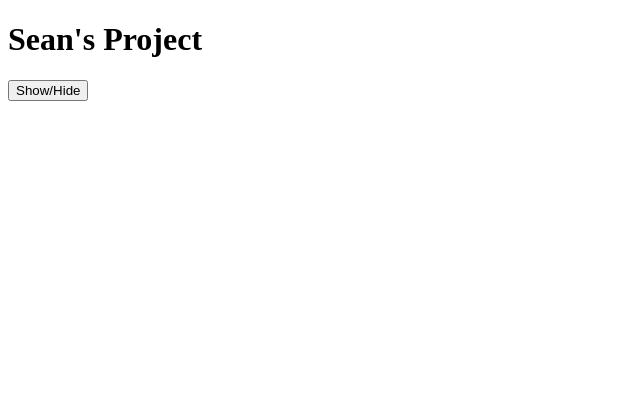
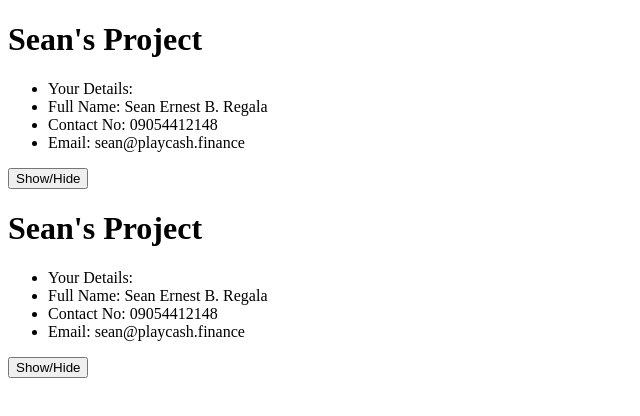
Before and after one commit to seanplaycash/Test1, a React (Create React App) app: page / in a window 1280 px wide. Shown: the top 416 px of the page, without its empty margins (0-640 px from the left). Built offline with nearby package versions, Linux system fonts and the light colour scheme.

Commit message:
Toggle State test for multiple

```diff
--- a/src/App.js
+++ b/src/App.js
@@ -1,16 +1,13 @@
 import React from 'react';
+import Details from './Details';
+import Test from './Test';
 
 function App() {
-  const [showProject, setShow]=React.useState(true)
   return (
-    <div className="App">
-      {
-        showProject?<h1>Sean's Project</h1>:null
-      }
-      {/* <button onClick={()=>setShow(true)}>Show</button>
-      <button onClick={()=>setShow(false)}>Hide</button> */}
-      <button onClick={()=>setShow(!showProject)}>Show/Hide</button>
-    </div>
+    <>
+    <Details />
+    <Test />
+    </>
   );
 }
 
--- /dev/null
+++ b/src/Details.js
@@ -0,0 +1,20 @@
+import React from 'react'
+
+export default function Details() {
+    //Use Inlince Function and Logical NOT(!) for toggle state
+    const [show, setShow]=React.useState(true)
+  return (
+      <div>
+      <h1>Sean's Project</h1>
+        {show && (
+        <ul class="list-group">
+            <li class="list-group-item">Your Details:</li>
+            <li class="list-group-item">Full Name: Sean Ernest B. Regala</li>
+            <li class="list-group-item">Contact No: 09054412148</li>
+            <li class="list-group-item">Email: sean@playcash.finance</li>
+        </ul>
+        )}
+      <button onClick={()=>setShow(!show)} className="btn btn-primary mb-5">Show/Hide</button>
+    </div>
+  )
+}
--- /dev/null
+++ b/src/Test.js
@@ -0,0 +1,20 @@
+import React from 'react'
+
+export default function Test() {
+    //Use Inlince Function and Logical NOT(!) for toggle state
+    const [show, setShow]=React.useState(true)
+  return (
+      <div>
+      <h1>Sean's Project</h1>
+        {show && (
+        <ul class="list-group">
+            <li class="list-group-item">Your Details:</li>
+            <li class="list-group-item">Full Name: Sean Ernest B. Regala</li>
+            <li class="list-group-item">Contact No: 09054412148</li>
+            <li class="list-group-item">Email: sean@playcash.finance</li>
+        </ul>
+        )}
+      <button onClick={()=>setShow(!show)} className="btn btn-primary mb-5">Show/Hide</button>
+    </div>
+  )
+}
```
